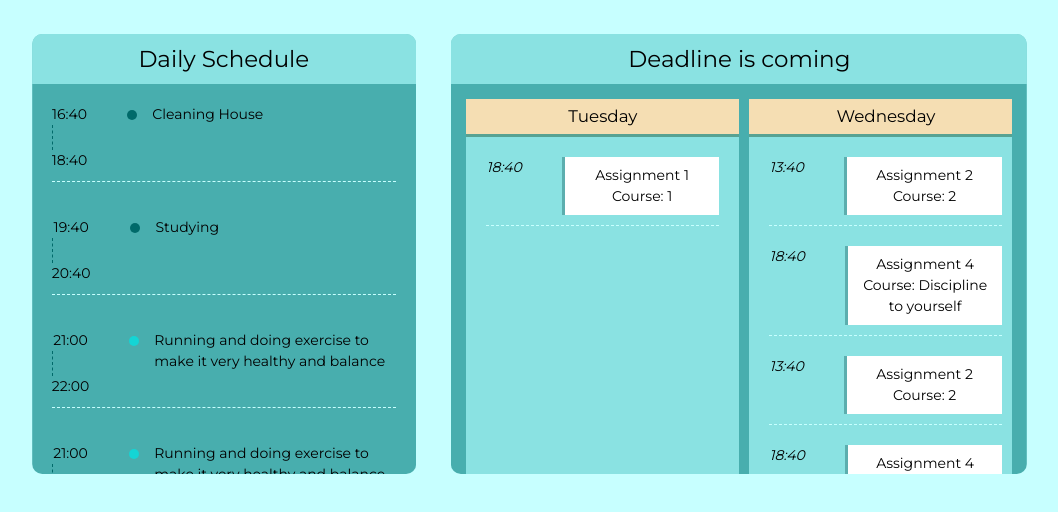
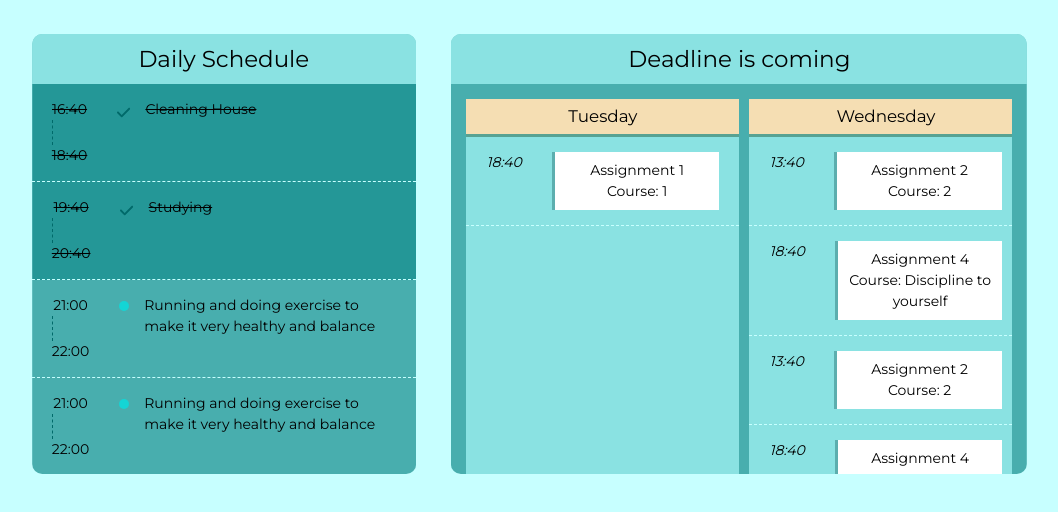
Before and after one commit to tranthanhthuy0905/course-learning, a React (Create React App) app in the folder client/: page / in a window 1280 px wide. Shown: the top 512 px of the page, without its empty margins (0-1058 px from the left). Built offline with nearby package versions, Linux system fonts and the light colour scheme.

Commit message:
Change schedule and deadline, still issue of scroll

```diff
--- a/client/src/pages/home/Home.css
+++ b/client/src/pages/home/Home.css
@@ -58,11 +58,12 @@
 
 .box-item {
     display: flex;
-    gap: 40px;
-    padding: 5px 0 10px;
-    margin: 15px 20px;
+    gap: 30px;
+    /* padding: 5px 0 10px; */
+    padding: 15px 20px;
     overflow: scroll;
     border-bottom: 1px dashed var(--home-background);
+    /* text-decoration: line-through; */
 }
 
 /* ------------------------
@@ -74,7 +75,7 @@ Schedule
 }
 
 .duotone-circle {
-    font-size: 10px;
+    /* font-size: 10px; */
     margin: 6px 15px 0 0;
     align-self: auto;
 }
--- a/client/src/pages/home/Home.js
+++ b/client/src/pages/home/Home.js
@@ -2,7 +2,7 @@ import React from "react";
 import { useEffect, useState, useRef, createElement } from "react";
 import "./Home.css";
 import { FontAwesomeIcon } from "@fortawesome/react-fontawesome";
-import { faCircle } from "@fortawesome/free-solid-svg-icons";
+import { faCircle, faCheck } from "@fortawesome/free-solid-svg-icons";
 
 // Components
 import Navbar from "../../components/navbar/navbar";
@@ -32,9 +32,22 @@ function Home() {
 
   const taskDone = (done) => {
     if (done) {
-      return "rgb(0, 106, 106)";
+      return (
+        <FontAwesomeIcon
+          icon={faCircle}
+          className="duotone-circle"
+          style={{ color: "rgb(20, 213, 213)", fontSize: "10px" }}
+        />
+      );
+      // return "rgb(0, 106, 106)";
     } else {
-      return "rgb(20, 213, 213)";
+      return (
+        <FontAwesomeIcon
+          icon={faCheck}
+          className="duotone-circle"
+          style={{ color: "rgb(0, 106, 106)", fontSize: "15px" }}
+        />
+      );
     }
   };
 
@@ -43,30 +56,57 @@ function Home() {
       return (
         <div className={className[0]}>
           {title}
-          <div className={className[1] + " box-detail"}>{displayItem(items)}</div>
+          <div className={className[1] + " box-detail"}>
+            {displayItem(items)}
+          </div>
         </div>
       );
     }
   };
 
   const displaySchedule = (res) => {
-    return res.map((data) => (
-      <div className="box-item">
-        <div className="schedule-timeline">
-          <p>{data.start_time}</p>
-          <div className="schedule-dash"></div>
-          <p>{data.end_time}</p>
-        </div>
-        <div className="schedule-activities">
+    const checkDone = (done) => {
+      if (done) {
+        return [
+          {
+            textDecoration: "line-through",
+            backgroundColor: "rgba(0, 128, 128, 0.5)",
+          },
+          <FontAwesomeIcon
+            icon={faCheck}
+            className="duotone-circle"
+            style={{ color: "rgb(0, 106, 106)", fontSize: "15px" }}
+          />,
+        ];
+      } else {
+        return [
+          {},
           <FontAwesomeIcon
             icon={faCircle}
             className="duotone-circle"
-            style={{ color: taskDone(data.done) }}
-          />
-          <span>{data.activity}</span>
+            style={{ color: "rgb(20, 213, 213)", fontSize: "10px" }}
+          />,
+        ];
+      }
+    };
+
+    return res.map((data) => {
+      const [itemStyle, icon] = checkDone(data.done);
+
+      return (
+        <div className="box-item" style={itemStyle}>
+          <div className="schedule-timeline">
+            <p>{data.start_time}</p>
+            <div className="schedule-dash"></div>
+            <p>{data.end_time}</p>
+          </div>
+          <div className="schedule-activities">
+            {icon}
+            <span>{data.activity}</span>
+          </div>
         </div>
-      </div>
-    ));
+      );
+    });
   };
 
   const displayDeadline = (res) => {
```
Also changed, not shown: client/src/pages/Home.js (added, +128 -0 lines).
